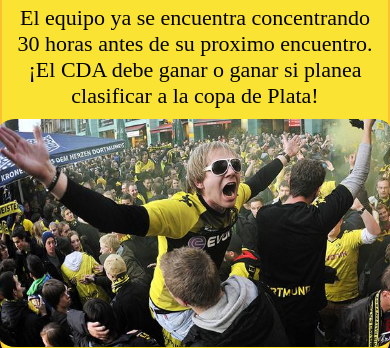
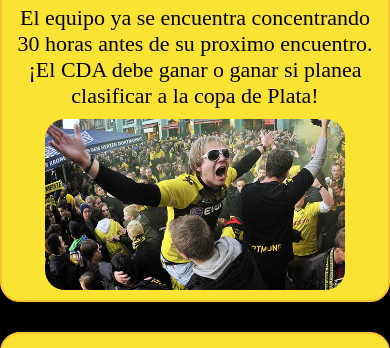
Before and after one commit to LucasPeraltaa/Entrega-CH-03, a website: page html/futbol.html in a window 390 px wide. Shown: the part 341-689 px from the top of the page. Drawn offline with nearby package versions, Linux system fonts and the light colour scheme.

Commit message:
futbol y scss terminadox2

```diff
--- a/scss/layout/_media768.scss
+++ b/scss/layout/_media768.scss
@@ -50,6 +50,14 @@
             padding: 20px;
         }
     }
+    .container-futbol{
+        .noticia{
+
+            img{
+                max-width: 300px;
+            }
+        }
+    }
     footer{
         .grupo-1{
             width: 90%;
```
Also changed, not shown: css/style.css, 1 other file.
